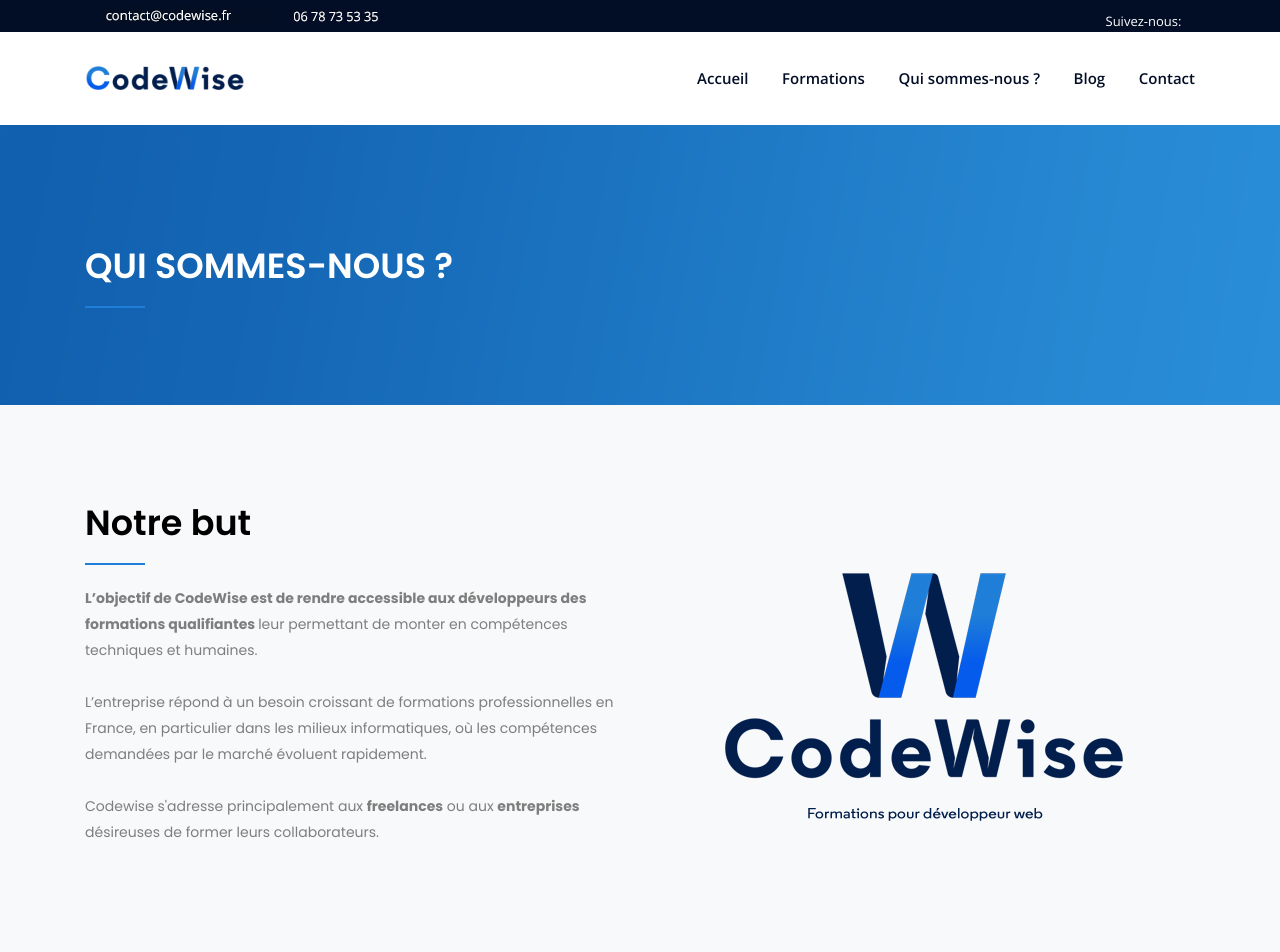
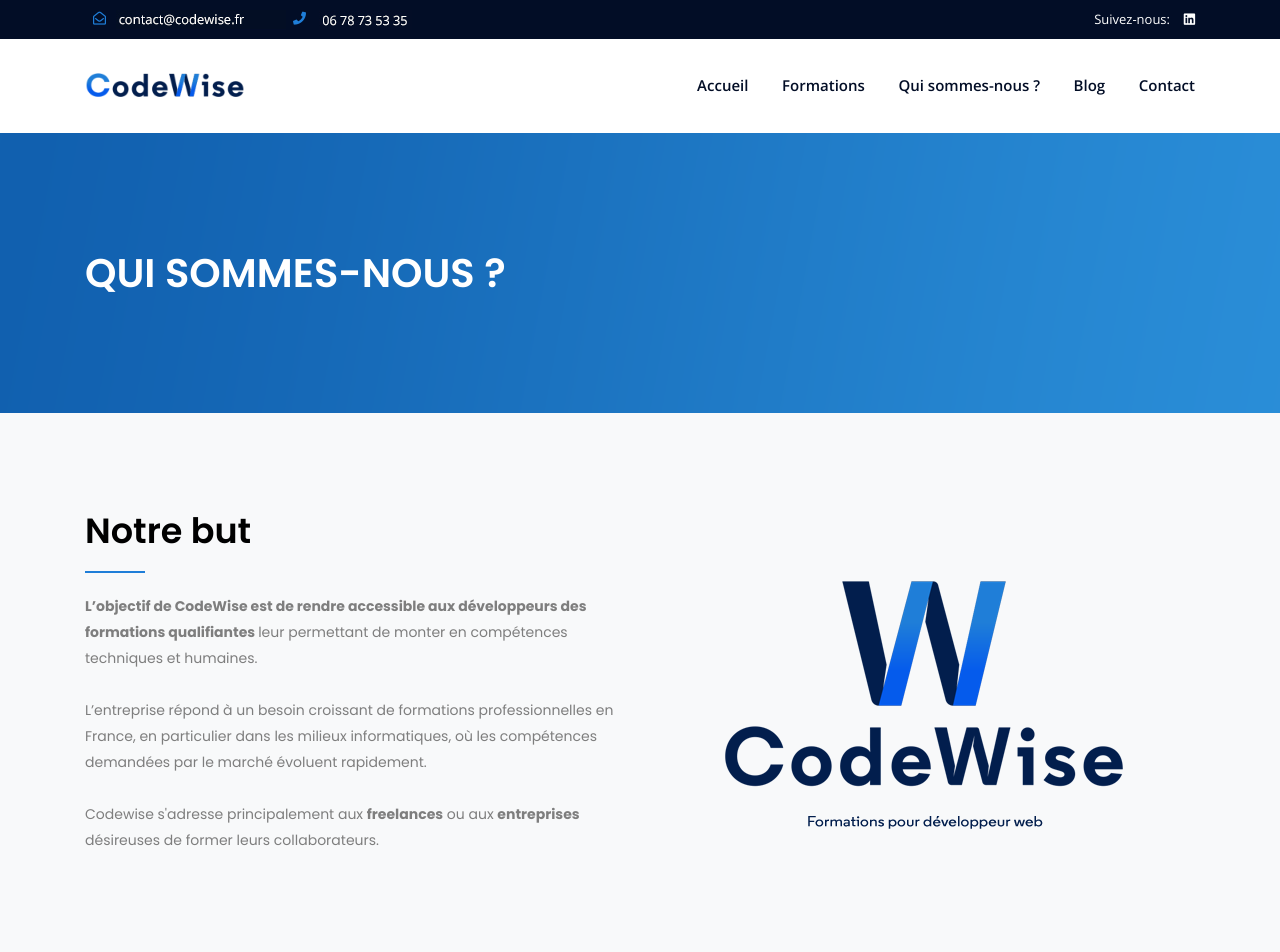
Before and after one commit to hubergerard/hubergerard.github.io, a Jekyll site: the page built from pages/about.html, in a window 1280 px wide. Shown: the top 952 px of the page. Built offline with Jekyll 4.4.1, drawn with Linux system fonts in a browser that asks for light colours.

Commit message:
SEO : title Hn structure correction

```diff
--- a/_includes/call_to_action.html
+++ b/_includes/call_to_action.html
@@ -3,7 +3,7 @@
         <div class="row">
             <div class="col-xl-12 text-center">
                 <div class="call-to-action white-text">
-                    <h3>Formez vos équipes de développeurs.</h3>
+                    <h1>Formez vos équipes de développeurs.</h1>
                     <div class="call-to-action">
                         <a href="/pages/contact" class="btn m-1">contactez-nous</a>
 						<a href="/pages/services" class="btn-off m-1">découvrez nos produits</a>
--- a/_includes/team_members.html
+++ b/_includes/team_members.html
@@ -23,7 +23,7 @@
 				</a>
             </div>
             <div class="col-xl-3 col-lg-3 col-md-6 mb-30">
-				<a href="https://www.linkedin.com/in/corentin-menez-468914146" target="_blank">
+				<a href="https://www.linkedin.com/in/corentin-menez-468914146" target="_blank" rel="noopener">
 					<div class="single-team text-center">
 						<div class="team-img">
 							<img src="{{site.baseurl}}/assets/img/team/Corentin_noir_et_blanc.png" alt="">
--- a/_layouts/default.html
+++ b/_layouts/default.html
@@ -40,8 +40,8 @@
     <link rel="icon" href="{{site.baseurl}}/assets/img/favicon.png">
     <!-- Bootstrap CSS -->
     <link rel="stylesheet" href="{{site.baseurl}}/assets/css/bootstrap.min.css">
-    <link rel="stylesheet" href="{{site.baseurl}}/assets/css/fontawesome.min.css" media="print">
-    <link rel="stylesheet" href="{{site.baseurl}}/assets/css/icofont.min.css" media="print">
+    <link rel="stylesheet" href="{{site.baseurl}}/assets/css/fontawesome.min.css">
+    <link rel="stylesheet" href="{{site.baseurl}}/assets/css/icofont.min.css">
     <link rel="stylesheet" href="{{site.baseurl}}/assets/css/linearicons.css">
     <link rel="stylesheet" href="{{site.baseurl}}/assets/css/slick.css" media="print">
     <link rel="stylesheet" href="{{site.baseurl}}/assets/css/owl.carousel.min.css">
--- a/_layouts/page.html
+++ b/_layouts/page.html
@@ -9,7 +9,7 @@
         <div class="row align-items-center">
             <div class="col-xl-8 col-md-6 section-title">
                 <div class="breadcrumb-title sm-size">
-                    <h2>{{page.title}}</h2>
+                    <h1>{{page.title}}</h1>
                 </div>
             </div>
             <!-- <div class="col-xl-4 col-md-6 text-left text-md-right"> -->
--- a/_layouts/service_page.html
+++ b/_layouts/service_page.html
@@ -247,7 +247,7 @@
 							<h4><b>Tarif</b></h4>
 							<p>
 								{{ page.price }} HT
-								(<a href="{{site.blog-url}}/comment-financer-formation-professionnelle" target="_blank">Comment faire financer ma formation professionnelle ?</a>)
+								(<a href="{{site.blog-url}}/comment-financer-formation-professionnelle" target="_blank" rel="noopener">Comment faire financer ma formation professionnelle ?</a>)
 							</p>
 						</div>
 					</div>
--- a/assets/css/style.scss
+++ b/assets/css/style.scss
@@ -1814,6 +1814,13 @@
 	color: #fff;
 }
 
+.breadcrumb-title h1 {
+	margin: 0;
+	text-transform: uppercase;
+	font-weight: 600;
+	color: #fff;
+}
+
 .breadcrumb li {
 	display: inline-block;
 }
```
